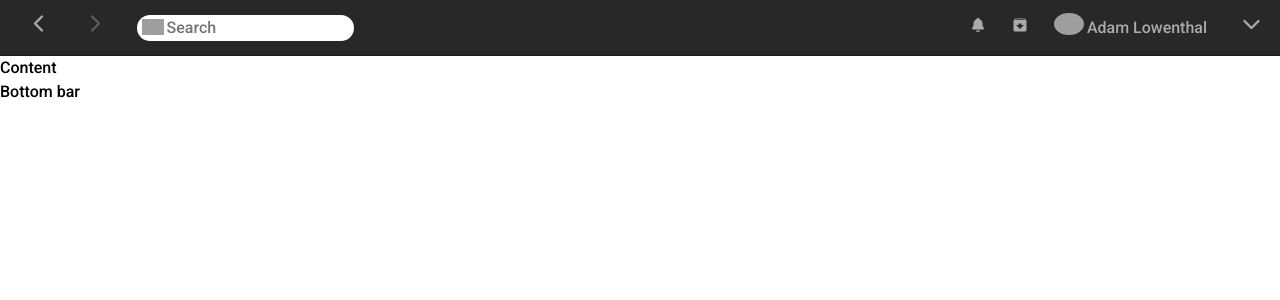
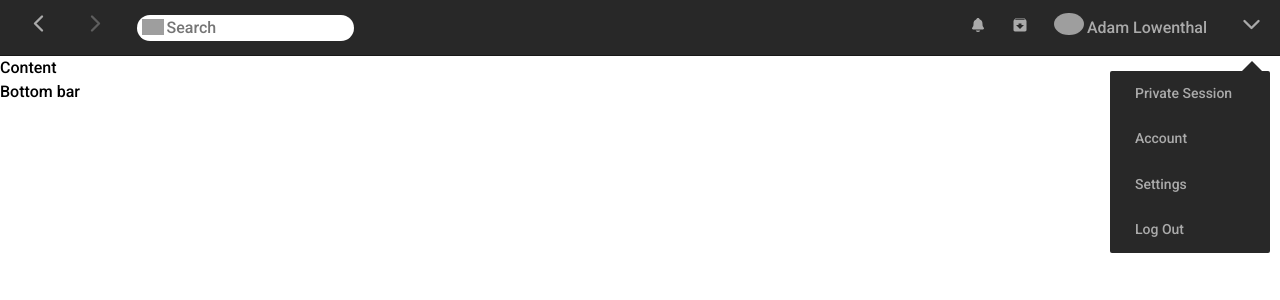
Before and after one commit to AntonSkliarov/spotify-app, a React (Create React App) app: page / in a window 1280 px wide. Shown: the top 300 px of the page. Built offline with nearby package versions, Linux system fonts and the light colour scheme; grey boxes are pictures that could not be loaded.

Commit message:
added header dropdown menu

```diff
--- a/src/_reset.sass
+++ b/src/_reset.sass
@@ -18,8 +18,8 @@ ul[class], ol[class]
   margin: 0
   padding: 0
 
-a:not([class])
-  text-decoration-skip-ink: auto
+a
+  text-decoration: none
 
 img
   max-width: 100%
--- /dev/null
+++ b/src/app/components/header/components/user/components/user-actions/components/dropdown-menu.sass
@@ -0,0 +1,54 @@
+@import '../../../../../../../../helpers/_variables'
+
+.dropdown-menu
+  position: absolute
+  top: 60px
+  right: 0
+  left: auto
+  z-index: 1000
+
+  min-width: 160px
+  padding: 0
+
+  font-size: 14px
+
+  background: $light-black
+  border-radius: 2px
+  border: none
+
+  &::before
+    position: absolute
+    top: -10px
+    right: 8px
+    content: ''
+    width: 0
+    height: 0
+
+    border-left: 10px solid transparent
+    border-right: 10px solid transparent
+    border-bottom: 10px solid $light-black
+
+  &__item
+    padding: $padding-sm
+    margin: 0
+
+    transition: background 0.2s ease
+
+    &:hover
+      background: $grey
+
+  &__item:hover &__link
+    color: $sand
+
+  &__link
+    display: block
+    padding: $padding-xxs $padding
+
+    line-height: 1.4
+    color: $grey
+    white-space: nowrap
+
+    transition: all 0.2s ease
+
+    &:hover
+      background: none
--- /dev/null
+++ b/src/app/components/header/components/user/components/user-actions/components/dropdown-menu.tsx
@@ -0,0 +1,30 @@
+import React from 'react';
+import './dropdown-menu.sass';
+
+export const DropdownMenu = () => (
+  <ul className="dropdown-menu">
+    <li className="dropdown-menu__item">
+      <a className="dropdown-menu__link" href="#">
+        Private Session
+      </a>
+    </li>
+
+    <li className="dropdown-menu__item">
+      <a className="dropdown-menu__link" href="#">
+        Account
+      </a>
+    </li>
+
+    <li className="dropdown-menu__item">
+      <a className="dropdown-menu__link" href="#">
+        Settings
+      </a>
+    </li>
+
+    <li className="dropdown-menu__item">
+      <a className="dropdown-menu__link" href="#">
+        Log Out
+      </a>
+    </li>
+  </ul>
+);
--- /dev/null
+++ b/src/app/components/header/components/user/components/user-actions/components/index.ts
@@ -0,0 +1 @@
+export * from './dropdown-menu';
--- a/src/app/components/header/components/user/components/user-actions/user-actions.sass
+++ b/src/app/components/header/components/user/components/user-actions/user-actions.sass
@@ -1,6 +1,8 @@
 @import '../../../../../../../helpers/_variables'
 
 .user-actions
+  position: relative
+
   &__button
     display: inline-block
 
--- a/src/app/components/header/components/user/components/user-actions/user-actions.tsx
+++ b/src/app/components/header/components/user/components/user-actions/user-actions.tsx
@@ -1,11 +1,14 @@
 import React from 'react';
 import { IoChevronDown } from 'react-icons/io5';
+import { DropdownMenu } from './components';
 import './user-actions.sass';
 
 export const UserActions: React.FC = () => (
   <div className="user-actions">
-    <button className="button user-actions__button"type="button">
+    <button className="button user-actions__button" type="button">
       <IoChevronDown size={25} />
     </button>
+
+    <DropdownMenu />
   </div>
 );
--- a/src/app/components/header/components/user/components/user-info/user-info.tsx
+++ b/src/app/components/header/components/user/components/user-info/user-info.tsx
@@ -6,17 +6,17 @@ interface UserInfoProps {
   user: IUser,
 }
 
-export const UserInfo: React.FC<UserInfoProps> = () => (
+export const UserInfo: React.FC<UserInfoProps> = ({ user }) => (
   <div className="user-info">
     <div className="user-info__img-container">
       <img
         className="user-info__img"
-        src="https://s3-us-west-2.amazonaws.com/s.cdpn.io/7022/adam_proPic.jpg"
+        src={user.photo}
         alt="Profile Picture"
       />
     </div>
     <div className="user-info__name">
-      <span>Adam Lowenthal</span>
+      <span>{`${user.firstName} ${user.lastName}`}</span>
     </div>
   </div>
 );
--- a/src/app/components/header/components/user/user.tsx
+++ b/src/app/components/header/components/user/user.tsx
@@ -7,7 +7,6 @@ import { IoMdArchive } from 'react-icons/io';
 import userFixture from '../../../../../api/userFixture.json';
 
 const { user } = userFixture;
-console.log(user);
 
 export const User: React.FC = () => (
   <div className="user">
--- a/src/helpers/_variables.sass
+++ b/src/helpers/_variables.sass
@@ -10,11 +10,12 @@ $blue: #4688d7
 
 // Spacing
 
-$padding-xs  : 5px
-$padding-sm  : 10px
-$padding     : 15px
-$padding-lg  : 30px
-$padding-xl  : 60px
+$padding-xxs  : 3px
+$padding-xs   : 5px
+$padding-sm   : 10px
+$padding      : 15px
+$padding-lg   : 30px
+$padding-xl   : 60px
 
 $margin-xs  : 5px
 $margin-sm  : 10px
```
Also changed, not shown: 1 other file (tests, documents, lock files or other folders).
